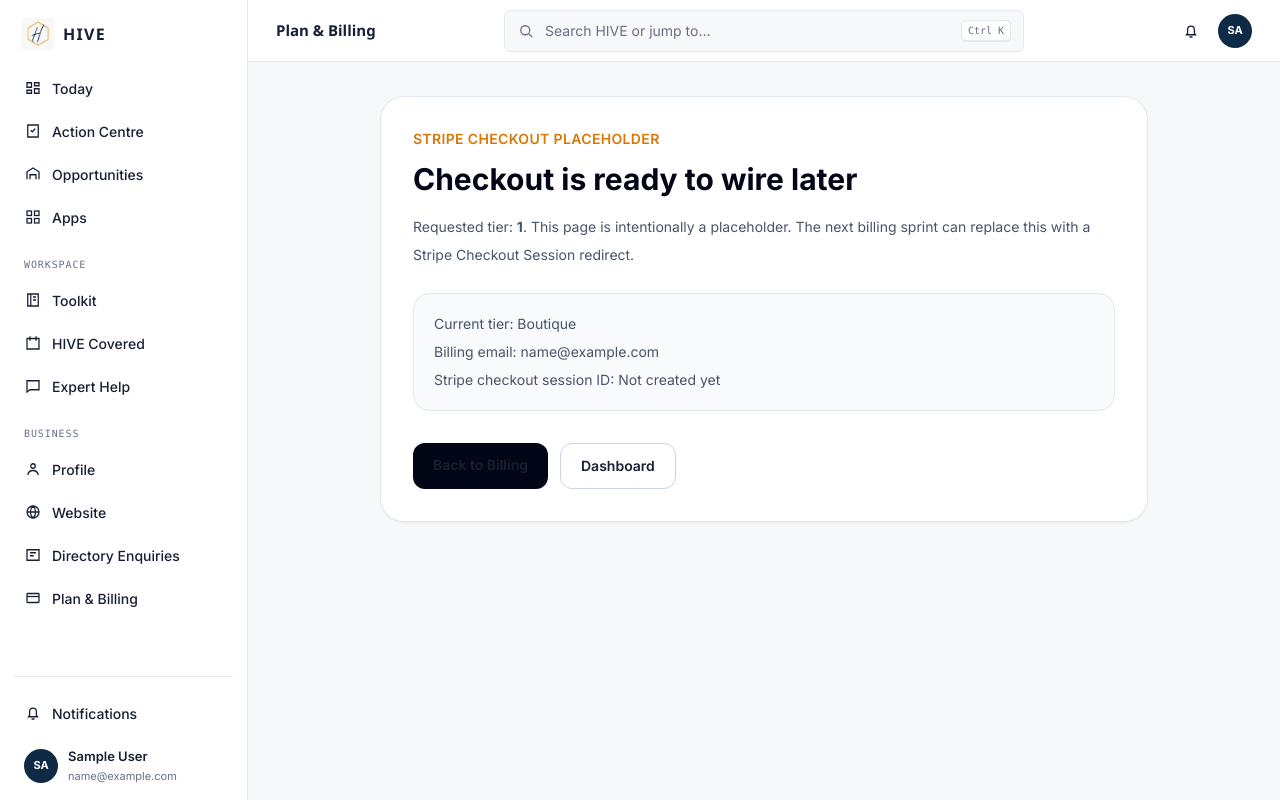
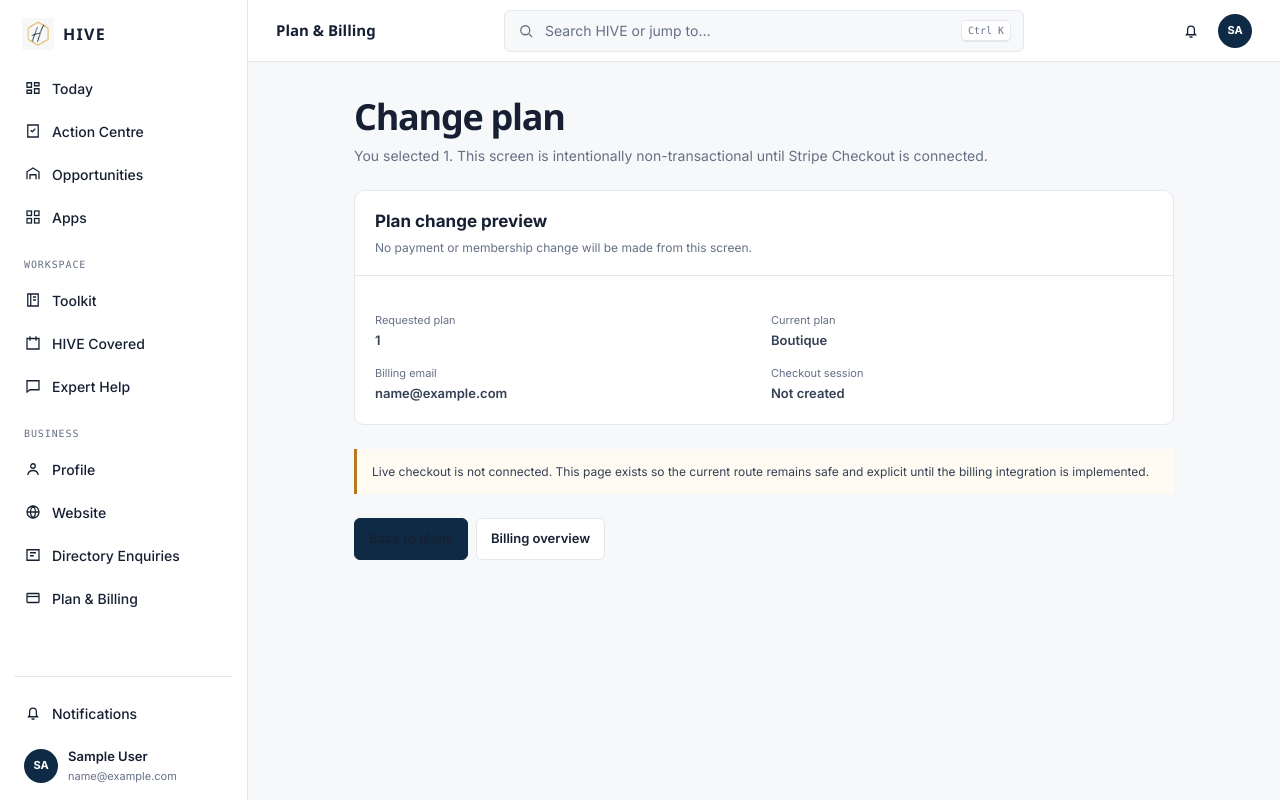
Before and after one commit to Dolman17/hive, a Flask app: page /billing/checkout/1 in a window 1280 px wide. Run offline with Flask 3, Linux system fonts and the light colour scheme; the visitor is signed in with stand-in values (Sample User, id 1); data comes from the database, SQL or seed files in the repository; data that the repository does not hold is empty; some libraries are stand-ins or nearby versions.

Commit message:
Refine billing checkout placeholder

```diff
--- a/templates/billing/checkout_placeholder.html
+++ b/templates/billing/checkout_placeholder.html
@@ -1,22 +1,11 @@
 {% extends "base.html" %}
-
+{% block title %}Plan Change · HIVE{% endblock %}
 {% block content %}
-
-<div class="max-w-3xl mx-auto">
-    <div class="bg-white rounded-3xl border border-slate-200 p-8 shadow-sm">
-        <p class="text-sm font-semibold text-amber-600 uppercase tracking-wide">Stripe Checkout Placeholder</p>
-        <h1 class="text-3xl font-bold text-slate-950 mt-3">Checkout is ready to wire later</h1>
-        <p class="text-slate-600 mt-4 leading-7">Requested tier: <strong>{{ requested_tier_label }}</strong>. This page is intentionally a placeholder. The next billing sprint can replace this with a Stripe Checkout Session redirect.</p>
-        <div class="mt-6 rounded-2xl bg-slate-50 border border-slate-200 p-5 text-sm text-slate-600 space-y-2">
-            <p>Current tier: {{ subscription.tier|title }}</p>
-            <p>Billing email: {{ billing_profile.billing_email or 'Not set' }}</p>
-            <p>Stripe checkout session ID: {{ billing_profile.stripe_checkout_session_id or 'Not created yet' }}</p>
-        </div>
-        <div class="mt-8 flex flex-wrap gap-3">
-            <a href="{{ url_for('billing.billing_home') }}" class="rounded-xl bg-slate-950 text-white px-5 py-3 text-sm font-semibold hover:bg-slate-800">Back to Billing</a>
-            <a href="{{ url_for('dashboard') }}" class="rounded-xl bg-white border border-slate-300 text-slate-800 px-5 py-3 text-sm font-semibold hover:bg-slate-50">Dashboard</a>
-        </div>
-    </div>
+<link rel="stylesheet" href="{{ url_for('static', filename='css/hive-phase6.css') }}">
+<div class="hive-workspace" style="max-width:820px;margin:0 auto">
+<header class="hive-workspace-head"><div><h1>Change plan</h1><p>You selected {{ requested_tier_label }}. This screen is intentionally non-transactional until Stripe Checkout is connected.</p></div></header>
+<section class="hive-panel"><div class="hive-panel-head"><div><h2>Plan change preview</h2><p>No payment or membership change will be made from this screen.</p></div></div><div class="hive-section"><dl class="hive-definition-list"><div><dt>Requested plan</dt><dd>{{ requested_tier_label }}</dd></div><div><dt>Current plan</dt><dd>{{ subscription.tier|title }}</dd></div><div><dt>Billing email</dt><dd>{{ billing_profile.billing_email or 'Not set' }}</dd></div><div><dt>Checkout session</dt><dd>{{ 'Recorded' if billing_profile.stripe_checkout_session_id else 'Not created' }}</dd></div></dl></div></section>
+<div class="hive-notice hive-notice--warning">Live checkout is not connected. This page exists so the current route remains safe and explicit until the billing integration is implemented.</div>
+<div class="hive-workspace-actions"><a class="hive-btn hive-btn--primary" href="{{ url_for('billing.billing_pricing') }}">Back to plans</a><a class="hive-btn" href="{{ url_for('billing.billing_home') }}">Billing overview</a></div>
 </div>
-
 {% endblock %}
```
